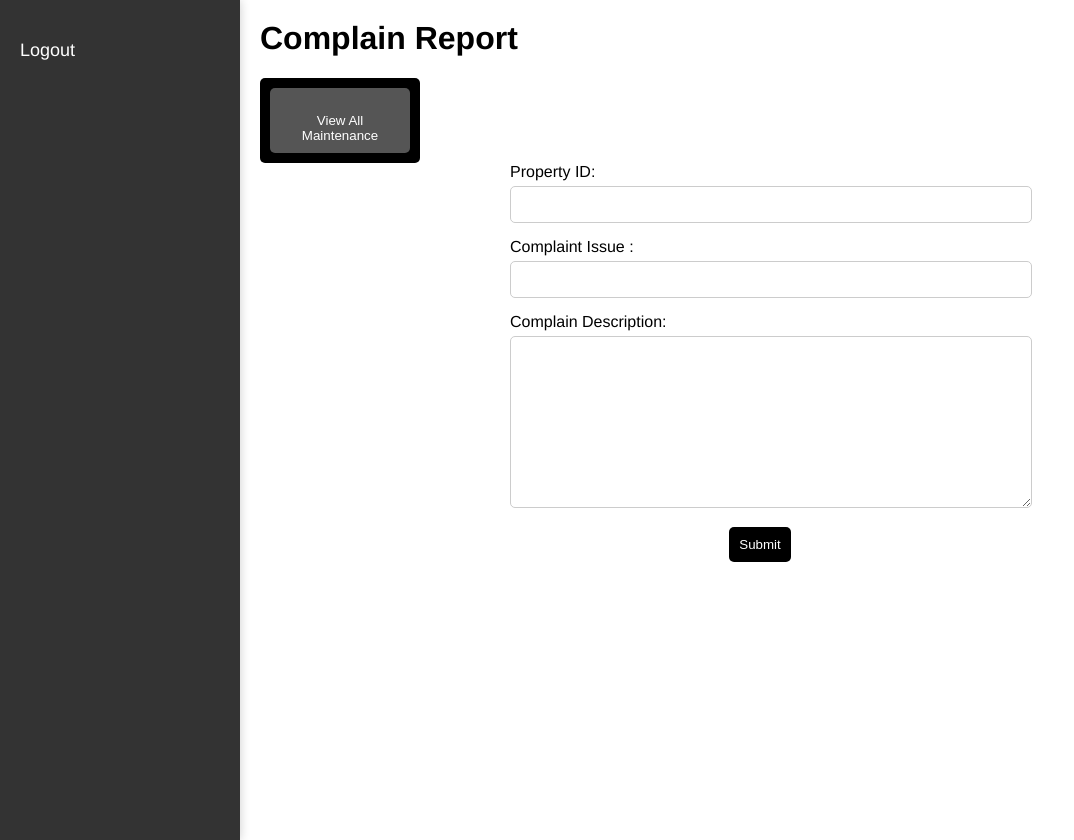
After one commit to JaeHyeokSeong/ASD_Assignment_Flask, a Flask app: page /maintenance in a window 1280 px wide. The commit adds this page. Shown: the whole page, without its empty margins (0-1074 px from the left). Run offline with Flask 3, Linux system fonts and the light colour scheme.

Commit message:
Hoon Features

```diff
--- a/app.py
+++ b/app.py
@@ -9,6 +9,8 @@ from models.payment_management import PaymentMethod
 from models.invoice_management import Invoice
 from models.leaseapplication_management import LeaseApplication
 from models.tenant_request_form_management import TenantRequestForm
+from models.propertyMaintenance import propertyMaintenance
+from models.propertyInspection import propertyInspection
 from datetime import datetime
 
 app = Flask(__name__)
@@ -33,6 +35,8 @@ payment_management = PaymentMethod(mycursor, mydb)
 invoice_management = Invoice(mycursor,mydb)
 leaseapplication_management = LeaseApplication(mycursor, mydb)
 tenant_request_form_management = TenantRequestForm(mycursor,mydb)
+property_maintenance = propertyMaintenance(mycursor,mydb)
+property_inspection = propertyInspection(mycursor,mydb)
 
 
 @app.route('/register', methods=['GET', 'POST'])
@@ -343,10 +347,36 @@ def leases():
     return render_template('leases.html')
 
 
-@app.route('/inspections')
+
+@app.route('/inspection',  methods=['GET', 'POST'])
+def inspection():
+    user_id = session.get('user_id')
+    submission_successful = False  # Default to False
+
+    if request.method == 'POST':
+        property_id = request.form['property_id']
+        agent_id = user_id
+        tenant_id = request.form['tenant_id']
+        inspection_date = request.form['inspection_date']
+        inspection_id = property_inspection.generate_random_id()
+
+        property_inspection.add_inspection_to_database(inspection_id,property_id, agent_id,tenant_id,inspection_date)
+        submission_successful = True
+
+    return render_template('inspection.html', submission_successful=submission_successful)
+    # Logic for inspections page
+
+
+@app.route('/inspections', methods=['GET', 'POST'])
 def inspections():
-    # Logic for inspections page
-    return render_template('inspections.html')
+    user_id = session.get('user_id')  # Get user ID from session or None if not present
+
+    inspection_info = property_inspection.get_inspection_info_from_database(user_id)
+    print("Fetched inspection info:", inspection_info)
+
+    for info in inspection_info:
+        info = inspection_info if inspection_info else ("")
+    return render_template('inspections.html',info=info)
 
 
 @app.route('/income')
@@ -691,10 +721,35 @@ def new_request():
     leaseapps = leaseapplication_management.get_lease_applications_by_tenant(tenant_id)
     return render_template('NewRequest.html', leaseapps=leaseapps, error=error)
 
-@app.route('/maintenance')
+@app.route('/maintenance',  methods=['GET', 'POST'])
 def maintenance():
+    user_id = session.get('user_id')
+    submission_successful = False  # Default to False
+
+    if request.method == 'POST':
+        property_id = request.form['p_id']
+        tenant_id = user_id
+        issue = request.form['issue']
+        issue_description = request.form['complain']
+        maintenance_id = property_maintenance.generate_random_id()
+
+        property_maintenance.add_maintenance_to_database(maintenance_id, property_id, tenant_id, issue, issue_description)
+        submission_successful = True
+
+    return render_template('maintenance.html', submission_successful=submission_successful)
     # Logic for maintenance page
-    return render_template('maintenance.html')
+
+
+@app.route('/maintenances', methods=['GET'])
+def maintenances():
+    user_id = session.get('user_id')  # Get user ID from session or None if not present
+
+    maintenance_info = property_maintenance.get_maintenance_info_from_database(user_id)
+    print("Fetched maintenance info:", maintenance_info)
+
+    for info in maintenance_info:
+        info = maintenance_info if maintenance_info else ("")
+    return render_template('maintenances.html',info=info)
 
 
 @app.route('/logout')
--- a/templates/base.html
+++ b/templates/base.html
@@ -76,7 +76,7 @@
                     <a href="{{ url_for('leases') }}">Leases</a>
                 </div>
                 <div class="menu-item">
-                    <a href="{{ url_for('inspections') }}">Inspections</a>
+                    <a href="{{ url_for('inspection') }}">Inspection</a>
                 </div>
             {% elif session['user_type'] == 'landlord' %}
                 <!-- Menu items for Landlord -->
--- /dev/null
+++ b/templates/maintenance.html
@@ -0,0 +1,119 @@
+
+{% extends 'base.html' %}
+
+{% block content %}
+
+<!DOCTYPE html>
+<html lang="en">
+<head>
+    <meta charset="UTF-8">
+<!DOCTYPE html>
+    <title>Maintenance report</title>
+    <style>
+header {
+    text-align: center;
+}
+
+h1 {
+    margin-top: 0;
+    font-size: 2em;
+}
+
+        form {
+    margin: 0 auto;
+    width: 50%;
+}
+
+.form-group {
+    margin-bottom: 10px;
+}
+
+label {
+    display: block;
+    margin-bottom: 5px;
+}
+
+input, textarea {
+    width: 100%;
+    padding: 10px;
+    margin-bottom: 5px;
+    border: 1px solid #ccc;
+    border-radius: 5px;
+}
+
+button {
+    align-items: center;
+    background-color: #000;
+    color: #fff;
+    padding: 10px;
+    border: none;
+    border-radius: 5px;
+    cursor: pointer;
+}
+
+button:hover {
+    background-color: #333;
+}
+
+.buttons a {
+            text-decoration: none;
+            background-color: #555;
+            color: #fff;
+            border-radius: 5px;
+            padding: 10px;
+            display: inline-block;
+            width: 120px;
+            cursor: pointer;
+            transition: background-color 0.3s ease;
+        }
+
+        .buttons a:hover {
+            background-color: #777;
+        }
+
+.center {
+    display: flex;
+    justify-content: center;
+    align-items: center;
+}
+    </style>
+</head>
+<body>
+   <h1>Complain Report</h1>
+     <div class="buttons">
+        <button> <a class="goto-maintenances" href="/maintenances"><br>View All Maintenance</a></button>
+            </div>
+<main>
+
+    <form action="/maintenance" method="POST" onsubmit="myalert()">
+        <div class="form-group">
+            <label for="pname">Property ID:</label>
+            <input type="text" name="p_id" id="p_id" required>
+        </div>
+        <div class="form-group">
+            <label for="issue">Complaint Issue :</label>
+            <input type="text" name="issue" id="issue" required>
+        </div>
+        <div class="form-group">
+            <label for="complain">Complain Description:</label>
+            <textarea name="complain" id="complain" rows="10" cols="30" required></textarea>
+        </div>
+
+{#             <p> Submit Reference File: </p>#}
+{#            <form action="/action_page.php">#}
+{#                <input type="file" id="myFile" name="filename">#}
+{#            </form>#}
+        <div class="center">
+            <button type="submit" class="submit-button">Submit</button>
+        </div>
+    </form>
+</main>
+   <script>
+    function myalert() {
+        alert("Maintenance Report Submitted");
+    }
+</script>
+</body>
+
+</html>
+{% endblock %}
```
Also changed, not shown: models/propertyInspection.py (added, +23 -0 lines), models/propertyMaintenance.py (added, +27 -0 lines), templates/inspection.html (added, +100 -0 lines), templates/inspections.html (added, +36 -0 lines), templates/maintenances.html (added, +36 -0 lines), 1 other file.
